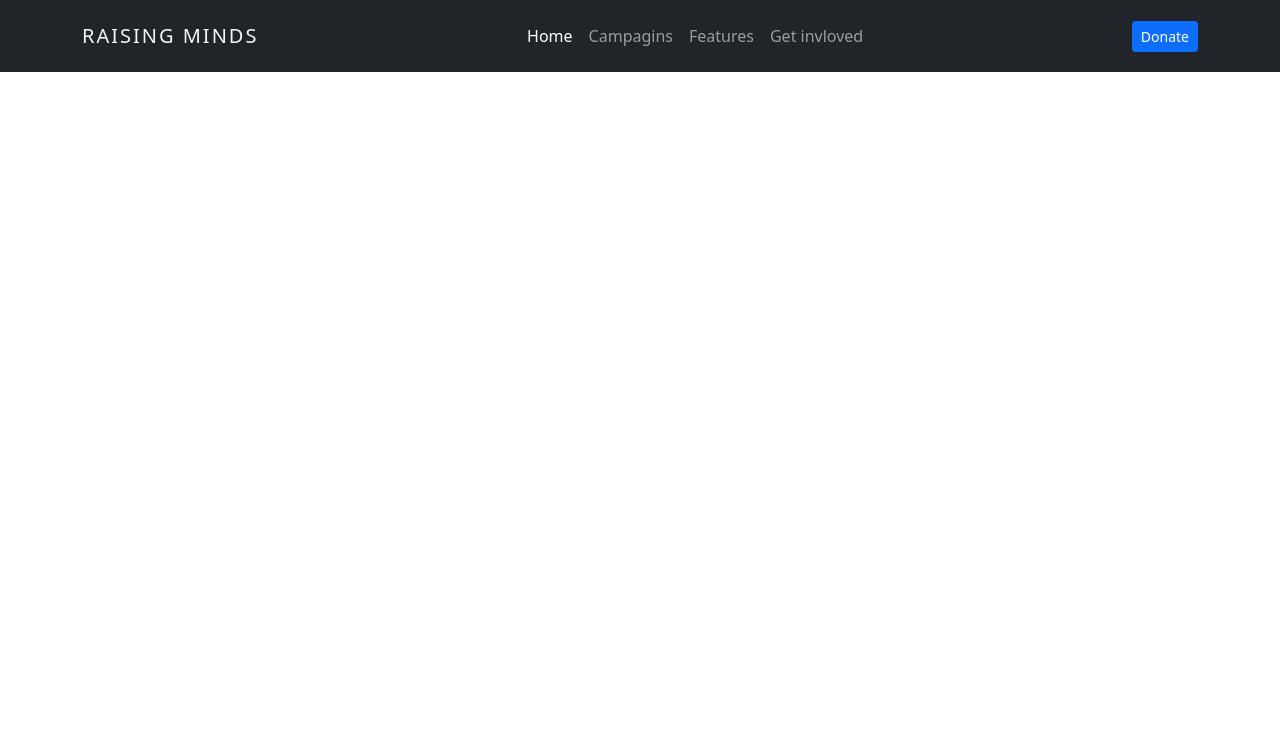
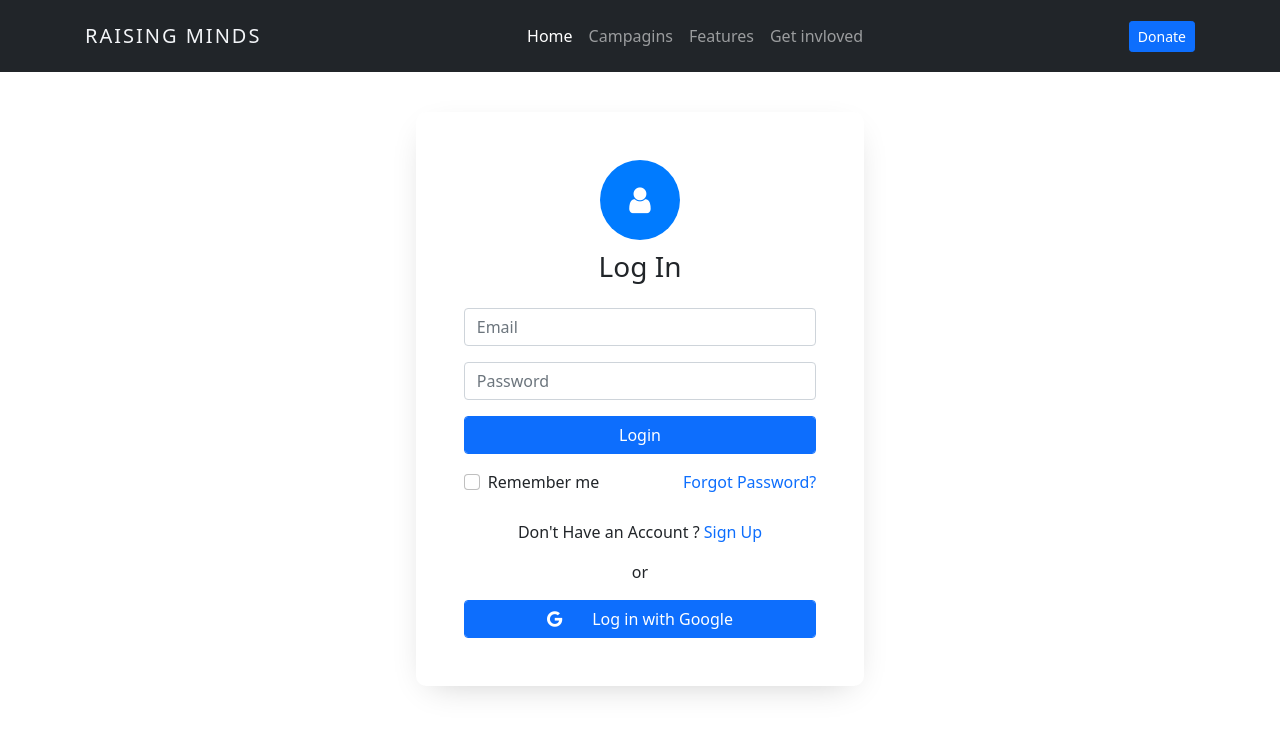
Before and after one commit to Coding-Hamsters/Raising-Minds, a Django app: template RaisingMinds/users/templates/users/login.html in a window 1280 px wide. Shown: the top 734 px of the page. Run offline with Django 4.2, Linux system fonts and the light colour scheme; the template is opened without the code that fills it, so the values that code supplies are empty.

Commit message:
Added Login Form to Login Page
Added Login Form to the Login Page

```diff
--- a/RaisingMinds/users/static/users/css/login.css
+++ b/RaisingMinds/users/static/users/css/login.css
@@ -1,3 +1,8 @@
+/* @import url('https://fonts.googleapis.com/css?family=Poppins'); */
+body{
+    /* font-family: Poppins; */
+}
+
 .logo {
     display: flex;
     font-size: 20px;
@@ -7,3 +12,115 @@
     cursor: pointer;
     text-transform: uppercase;
 }
+
+a {
+    text-decoration: none;
+}
+
+.ftco-section {
+    padding: 2.5em 0;
+}
+
+.container {
+    width: 100%;
+    padding-right: 15px;
+    padding-left: 15px;
+    margin-right: auto;
+    margin-left: auto; }
+    @media (min-width: 576px) {
+      .container {
+        max-width: 540px; } }
+    @media (min-width: 768px) {
+      .container {
+        max-width: 720px; } }
+    @media (min-width: 992px) {
+      .container {
+        max-width: 960px; } }
+    @media (min-width: 1200px) {
+      .container {
+        max-width: 1140px; }
+}
+
+.container-fluid {
+    width: 100%;
+    padding-right: 15px;
+    padding-left: 15px;
+    margin-right: auto;
+    margin-left: auto;
+}
+
+.login-wrap {
+    position: relative;
+    background: #fff;
+    border-radius: 10px;
+    -webkit-box-shadow: 0px 10px 34px -15px rgba(0, 0, 0, 0.24);
+    -moz-box-shadow: 0px 10px 34px -15px rgba(0, 0, 0, 0.24);
+    box-shadow: 0px 10px 34px -15px rgba(0, 0, 0, 0.24);
+}
+
+.login-wrap h3 {
+    font-weight: 300;
+}
+
+.login-wrap .icon {
+    width: 80px;
+    height: 80px;
+    background: #007bff;
+    border-radius: 50%;
+    font-size: 30px;
+    margin: 0 auto;
+    margin-bottom: 10px;
+}
+
+.login-wrap .icon span {
+    color: #fff;
+}
+
+.form-group {
+    margin-bottom: 1rem;
+}
+
+.form-inline .form-group {
+    display: -webkit-box;
+    display: -ms-flexbox;
+    display: flex;
+    -webkit-box-flex: 0;
+    -ms-flex: 0 0 auto;
+    flex: 0 0 auto;
+    -webkit-box-orient: horizontal;
+    -webkit-box-direction: normal;
+    -ms-flex-flow: row wrap;
+    flex-flow: row wrap;
+    -webkit-box-align: center;
+    -ms-flex-align: center;
+    align-items: center;
+    margin-bottom: 0;
+}
+
+.rember {
+    display: flex;
+}
+
+.rounded-left {
+    border-top-left-radius: 0.25rem !important;
+    border-bottom-left-radius: 0.25rem !important;
+}
+
+.btn-blue {
+    background-color: #007bff;
+    color: white;
+    border: #007bff;
+}
+
+  .btn-blue:hover {
+    background-color: #007bff !important;
+    color: white;
+}
+.login-with-google {
+    font-family:poppins;
+}
+button i {
+    margin-right: 30px;
+}
+
+/*footer*/
--- a/RaisingMinds/users/templates/users/login.html
+++ b/RaisingMinds/users/templates/users/login.html
@@ -46,5 +46,64 @@
       </div>
     </nav>
     <!-- end of nav bar -->
+
+    <!-- login form sction -->
+  <section class="ftco-section">
+    <div class="container">
+      <div class="row justify-content-center">
+        <div class="col-md-7 col-lg-5">
+          <div class="login-wrap p-4 p-md-5">
+            <div class="icon d-flex align-items-center justify-content-center">
+              <span class="fa fa-user"></span>
+            </div>
+            <h3 class="text-center mb-4">Log In</h3>
+            <form action="#" class="login-form">
+              <div class="form-group">
+                <input type="text" class="form-control rounded-left" placeholder="Email" required />
+              </div>
+              <div class="form-group d-flex">
+                <input type="password" class="form-control rounded-left" placeholder="Password" required />
+              </div>
+              <div class="form-group">
+                <button type="submit" class="form-control btn btn-primary rounded submit px-3">
+                  Login
+                </button>
+              </div>
+
+              <div class="rember">
+                <div class="col-sm-6">
+                  <div class="form-check">
+                    <input class="form-check-input" type="checkbox" id="inlineFormCheck" />
+                    <label class="form-check-label" for="inlineFormCheck">Remember me</label>
+                  </div>
+                </div>
+                <div class="col-sm-6">
+                  <a href="#" class="float-end text-primary">Forgot Password?</a>
+                </div>
+              </div>
+              <br />
+              <div class="text-center">
+                <p>Don't Have an Account ? <a href="#">Sign Up</a></p>
+                <p>or</p>
+
+                <!-- Log in with Google -->
+                <a href="#">
+                  <button type="button" class="form-control btn btn-primary rounded submit px-3">
+                    <i class="fab fa-google"></i>Log in with Google
+                  </button>
+                </a>
+              </div>
+            </form>
+          </div>
+        </div>
+      </div>
+    </div>
+  </section>
+  <!-- end login form sction -->
+
+  <!-- footer -->
+
+
+  <!--  end of footer -->
 </body>
 </html>
```
